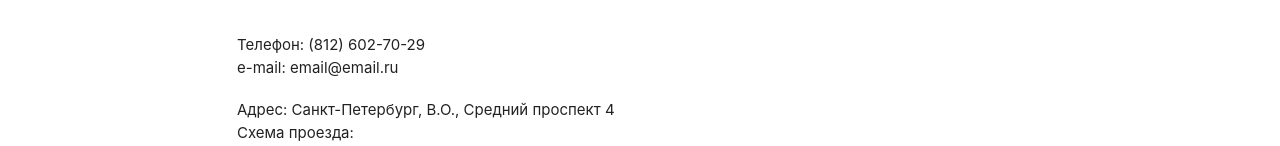
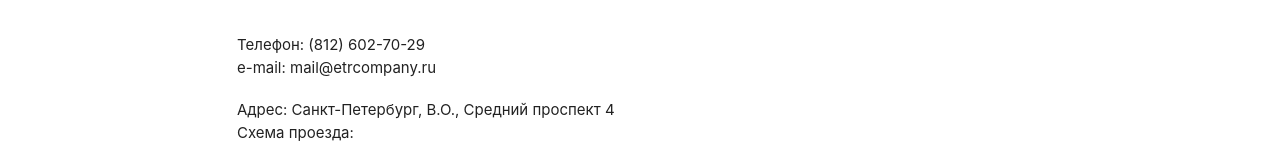
Before and after one commit to bloodpact/entrust, a React (Create React App) app: page /contacts in a window 1280 px wide. Shown: the part 326-472 px from the top of the page. Built offline with nearby package versions, Linux system fonts and the light colour scheme.

Commit message:
change email

```diff
--- a/src/Components/Contacts/Contacts.js
+++ b/src/Components/Contacts/Contacts.js
@@ -6,7 +6,7 @@ function Contacts(props) {
 			<div className="row">
 				<h1>Контакты</h1>
 				<p>Телефон: (812) 602-70-29</p>
-				<p>e-mail: email@email.ru</p>
+				<p>e-mail: mail@etrcompany.ru</p>
 			</div>
 			<div className="row">
 				<p>Адрес: Санкт-Петербург, В.О., Средний проспект 4</p>
```
